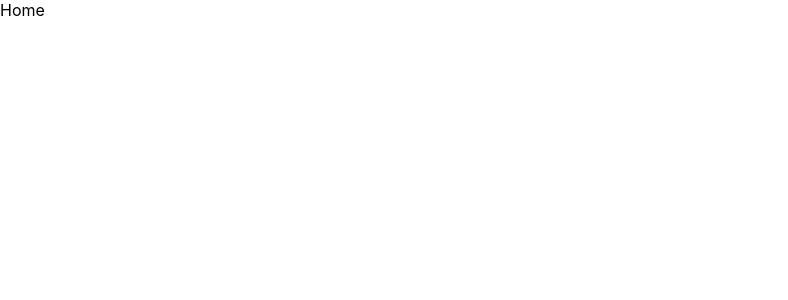
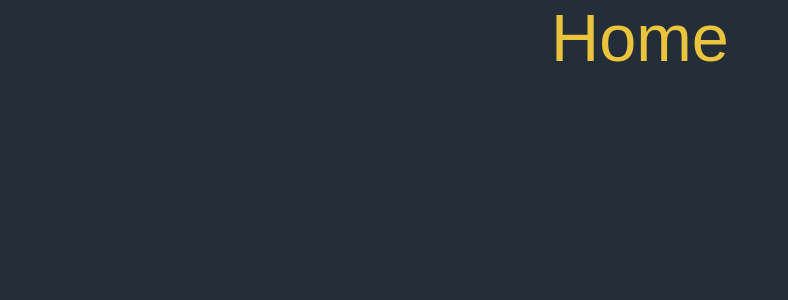
Before and after one commit to noeyiue/POSME, a React (Create React App) app in the folder frontend/: page /home in a window 1280 px wide. Shown: the top 300 px of the page, without its empty margins (0-788 px from the left). Built offline with nearby package versions, Linux system fonts and the light colour scheme.

Commit message:
Create path

```diff
--- a/frontend/src/App.css
+++ b/frontend/src/App.css
@@ -1,38 +1,38 @@
-.App {
-  text-align: center;
+* {
+  margin: 0;
+  padding: 0;
+  box-sizing: border-box;
 }
 
-.App-logo {
-  height: 40vmin;
-  pointer-events: none;
+.home {
+  font-size: 50pt;
+  color: #eac43d;
 }
 
-@media (prefers-reduced-motion: no-preference) {
-  .App-logo {
-    animation: App-logo-spin infinite 20s linear;
-  }
+.cashier {
+  font-size: 50pt;
+  color: #eac43d;
 }
 
-.App-header {
-  background-color: #282c34;
-  min-height: 100vh;
+.report {
+  font-size: 50pt;
+  color: #eac43d;
+}
+
+.item {
+  font-size: 50pt;
+  color: #eac43d;
+}
+
+.user {
+  font-size: 50pt;
+  color: #eac43d;
+}
+
+body {
+  font-family: sans-serif;
+  background-color: #242e38;
   display: flex;
   flex-direction: column;
   align-items: center;
-  justify-content: center;
-  font-size: calc(10px + 2vmin);
-  color: white;
 }
-
-.App-link {
-  color: #61dafb;
-}
-
-@keyframes App-logo-spin {
-  from {
-    transform: rotate(0deg);
-  }
-  to {
-    transform: rotate(360deg);
-  }
-}
--- a/frontend/src/App.js
+++ b/frontend/src/App.js
@@ -1,13 +1,21 @@
-import logo from './logo.svg';
 import './App.css';
 import { BrowserRouter as Browser, Route, Routes } from "react-router-dom"
 import Home from './pages/Home.js'
+import Cashier from './pages/Cashier.js'
+import Users from './pages/Users.js'
+import Items from './pages/Items.js'
+import Reports from './pages/Report.js'
+
 
 function App() {
   return (
       <Browser>
         <Routes>
           <Route path="/home" element={<Home />} />
+          <Route path="/store/cashier" element={<Cashier />} />
+          <Route path="/store/items" element={<Items />} />
+          <Route path="/store/reports" element={<Reports />} />
+          <Route path="/store/users" element={<Users />} />
         </Routes>
       </Browser>
 
--- /dev/null
+++ b/frontend/src/pages/Cashier.js
@@ -0,0 +1,10 @@
+import React from 'react'
+import '../App.css'
+
+function Cashier() {
+  return (
+    <div class="cashier">Cashier</div>
+  )
+}
+
+export default Cashier
--- a/frontend/src/pages/Home.js
+++ b/frontend/src/pages/Home.js
@@ -1,8 +1,9 @@
 import React from 'react'
+import '../App.css'
 
 function Home() {
   return (
-    <div>Home</div>
+    <div class="home">Home</div>
   )
 }
 
--- /dev/null
+++ b/frontend/src/pages/Items.js
@@ -0,0 +1,9 @@
+import React from 'react'
+import '../App.css'
+function Items() {
+  return (
+    <div class="cashier">Items</div>
+  )
+}
+
+export default Items
--- /dev/null
+++ b/frontend/src/pages/Report.js
@@ -0,0 +1,10 @@
+import React from 'react'
+import '../App.css'
+
+function Reports() {
+  return (
+    <div class="report">Reports</div>
+  )
+}
+
+export default Reports
--- /dev/null
+++ b/frontend/src/pages/Users.js
@@ -0,0 +1,10 @@
+import React from 'react'
+import '../App.css'
+
+function Users() {
+  return (
+    <div class="user">Users</div>
+  )
+}
+
+export default Users
```
